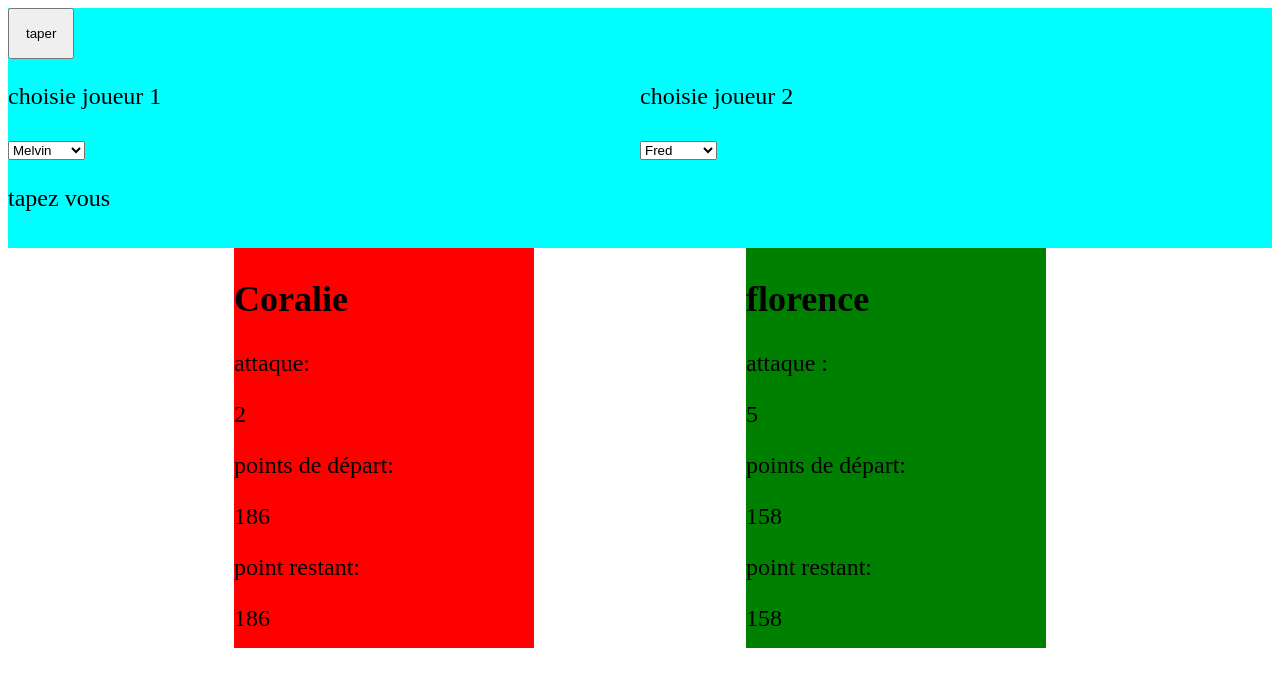
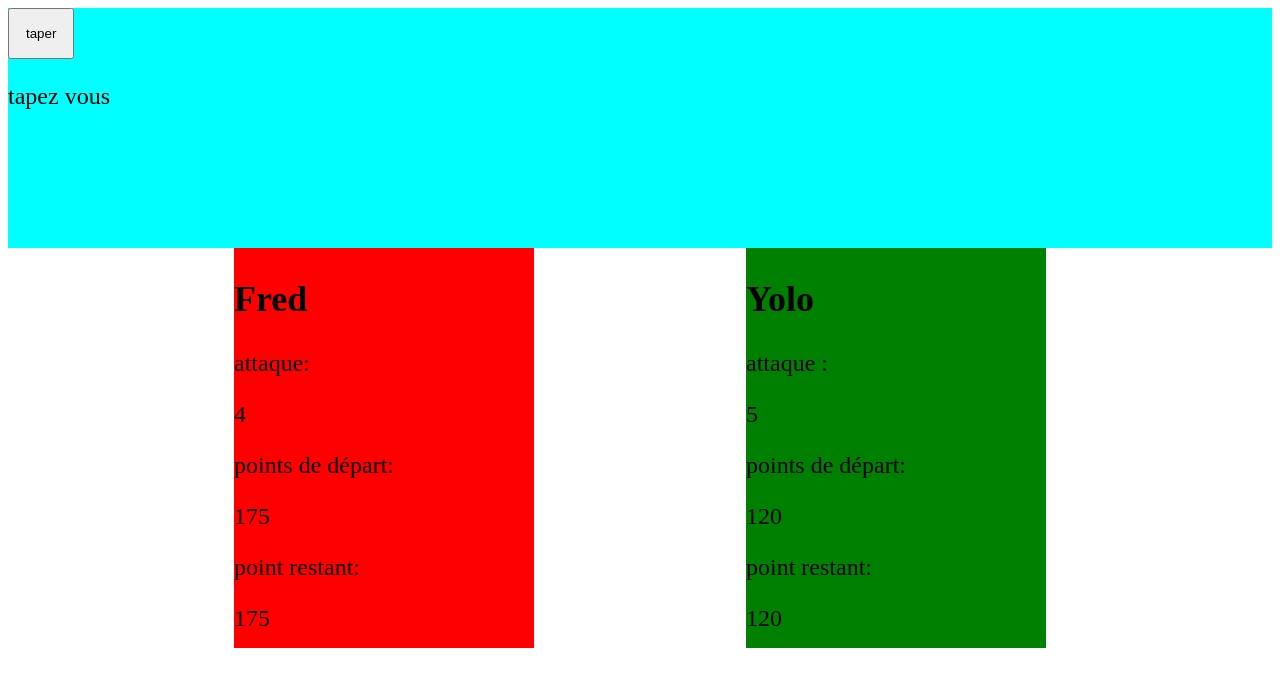
Before and after one commit to JonRauzy/bagarre, a plain HTML site: page index.html in a window 1280 px wide. Drawn offline with Linux system fonts and the light colour scheme.

Commit message:
structure 2.1

```diff
--- a/bagarre.js
+++ b/bagarre.js
@@ -1,4 +1,5 @@
 // regarde qui tape et enlève les points de vie
+
 function bagarre(comb1, comb2) {
     let result = "tapez vous";
 	let comb1pv = document.querySelector("#comb1-pv");
@@ -34,8 +35,3 @@ function bagarre(comb1, comb2) {
 		(comb2pv.innerHTML = combienPV2)
         );
     }
-
-    création(coralie,florence);
-
-    let player1 = document.querySelector('#player1')
-    console.log(player1.otpion)
--- a/index.html
+++ b/index.html
@@ -10,40 +10,7 @@
 	<body>
 		<div class="head">
 			<button id="bagarre">taper</button>
-			<div class="select">
-				<div class="select1">
-					<p>choisie joueur 1</p>
-					<select name="player1" id="player1">
-						<option value="melvin">Melvin</option>
-						<option value="fred">Fred</option>
-						<option value="jawad">Fawad</option>
-						<option value="florence">Florence</option>
-						<option value="yolo">Yolo</option>
-						<option value="pipolo">Pipolo</option>
-						<option value="jonathan">Jonathan</option>
-						<option value="youssef">Youssef</option>
-						<option value="bili">Bili</option>
-						<option value="tom">Tom</option>
-						<option value="coralie">Coralie</option>
-					</select>
-				</div>
-				<div class="select2">
-					<p>choisie joueur 2</p>
-					<select name="player1" id="player1">
-						<option value="fred">Fred</option>
-						<option value="jawad">Fawad</option>
-						<option value="florence">Florence</option>
-						<option value="yolo">Yolo</option>
-						<option value="pipolo">Pipolo</option>
-						<option value="jonathan">Jonathan</option>
-						<option value="youssef">Youssef</option>
-						<option value="melvin">Melvin</option>
-						<option value="bili">Bili</option>
-						<option value="tom">Tom</option>
-						<option value="coralie">Coralie</option>
-					</select>
-				</div>
-			</div>
+
 
 			<p class="resultAfiche"></p>
 		</div>
--- a/perso.js
+++ b/perso.js
@@ -40,4 +40,5 @@ class Combattant {
 let tom = new Combattant("Tom", pickMe(100, 200), pickMe(2, 5));
 let coralie = new Combattant("Coralie", pickMe(100, 200), pickMe(2, 5));
 
-    création(coralie,florence);
+
+création(fred, yolo);
```
Lines whose indentation alone changed are shown as unchanged.
